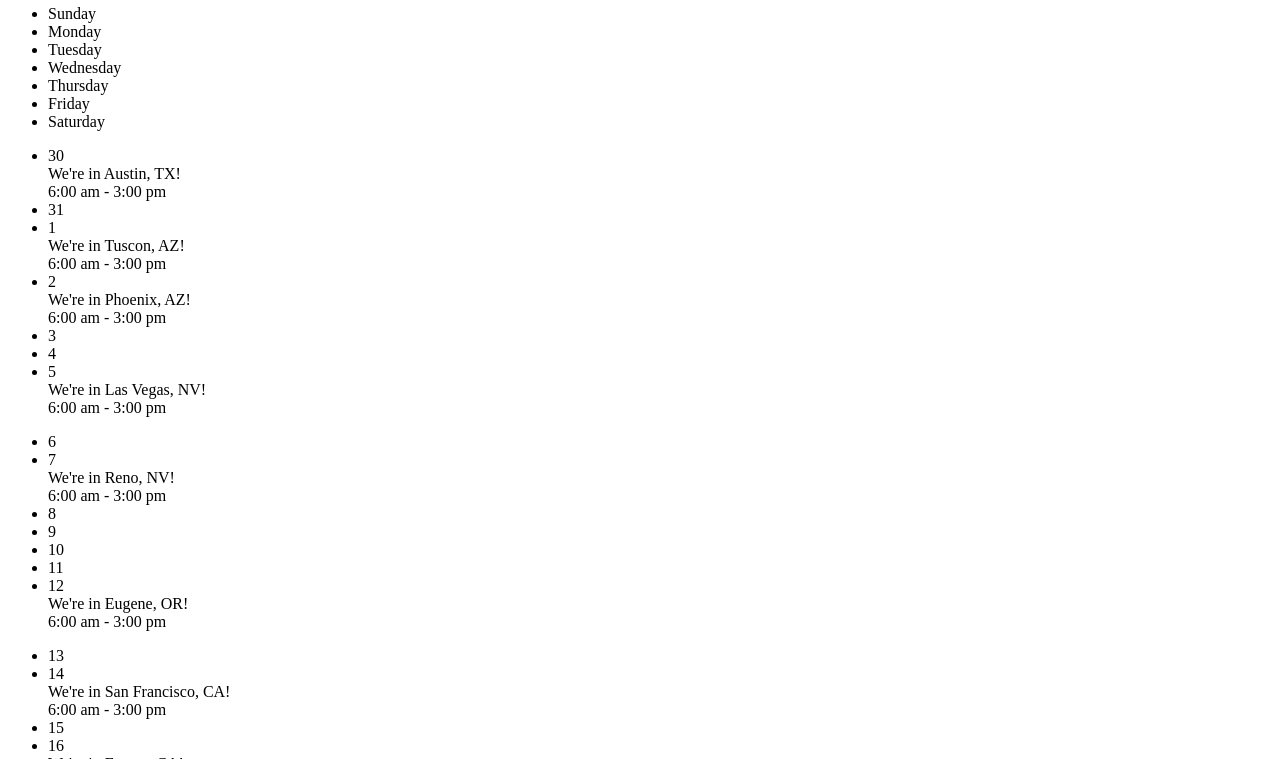
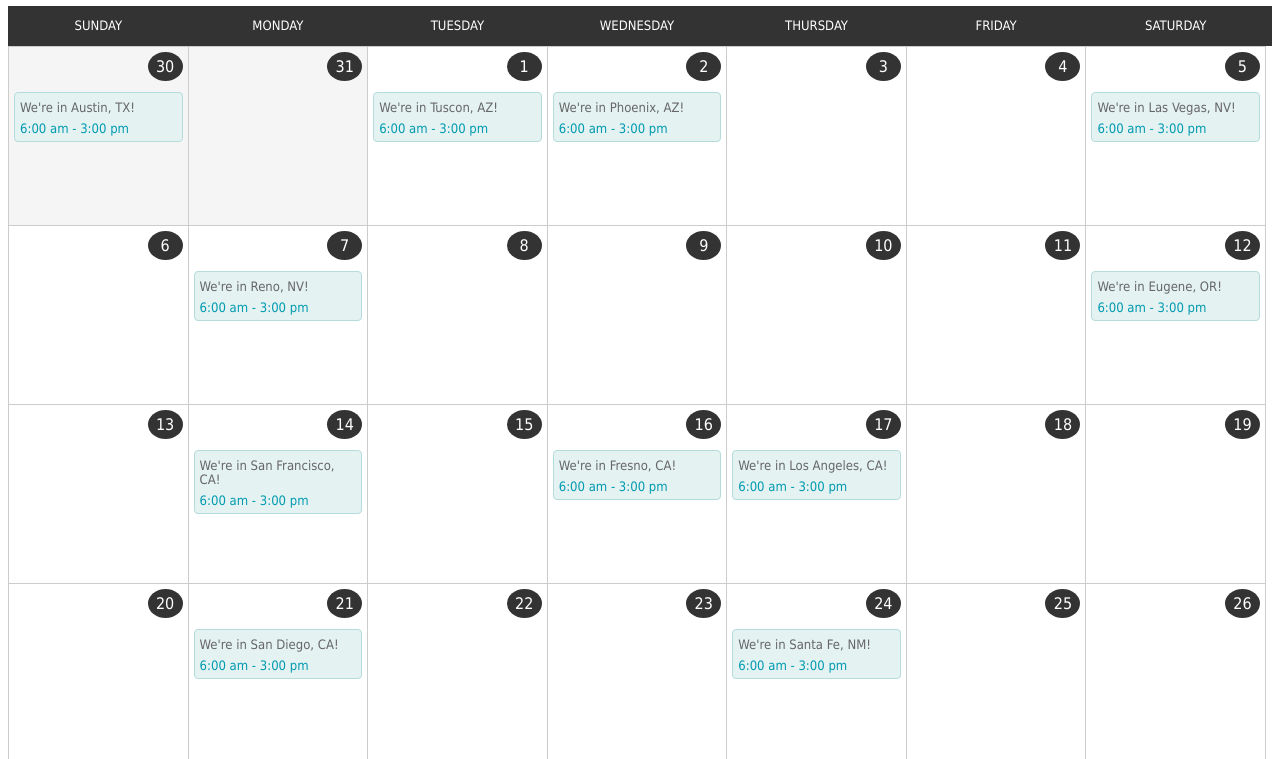
Before and after one commit to colleenmcguckin/calendar, a plain HTML site: page index.html in a window 1280 px wide. Shown: the part 75-834 px from the top of the page. Drawn offline with Linux system fonts and the light colour scheme.

Commit message:
calendar and event base styling

```diff
--- a/css/style.css
+++ b/css/style.css
@@ -1 +1,92 @@
-style.css
+body{
+  font-family: Tahoma;
+}
+
+#calendar{
+  width: 100%;
+}
+
+#calendar a{
+  color: #666;
+  text-decoration: none;
+}
+
+#calendar ul{
+  list-style: none;
+  padding: 0;
+  margin: 0;
+  clear: both;
+  width: 100%;
+}
+
+#calendar li{
+  display: block;
+  float: left;
+  width: 14.2857142857%;
+  padding: 5px;
+  box-sizing: border-box;
+  border: 1px solid #ccc;
+  margin-right: -1px;
+  margin-bottom: -1px;
+}
+
+#calendar ul.weekdays{
+  height: 40px;
+  background: #333;
+}
+
+#calendar ul.weekdays li{
+  text-align: center;
+  text-transform: uppercase;
+  line-height: 20px;
+  border:none !important;
+  padding: 10px 6px;
+  color: #fff;
+  font-size: 13px;
+}
+
+#calendar .days li{
+  height: 180px;
+}
+
+#calendar .days li:hover{
+  background: #eee;
+}
+
+#calendar .date{
+  text-align: center;
+  margin-bottom: 5px;
+  padding: 5px;
+  background: #333;
+  color: #fff;
+  width: 25px;
+  border-radius: 50%;
+  float: right;
+}
+
+#calendar .event{
+  clear: both;
+  display: block;
+  font-size: 13px;
+  border-radius: 4px;
+  padding: 5px;
+  margin-top: 40px;
+  margin-bottom: 5px;
+  color: #666;
+  line-height: 14px;
+  background: #e4f2f2;
+  border: 1px solid #b5dbdc;
+  color: #009aaf;
+  text-decoration: none;
+}
+
+#calendar .event-desc{
+  color: #666;
+  margin: 3px 0px 7px 0px;
+  text-decoration: none;
+}
+
+#calendar .other-month{
+  background: #f5f5f5;
+  color: #666;
+}
```
